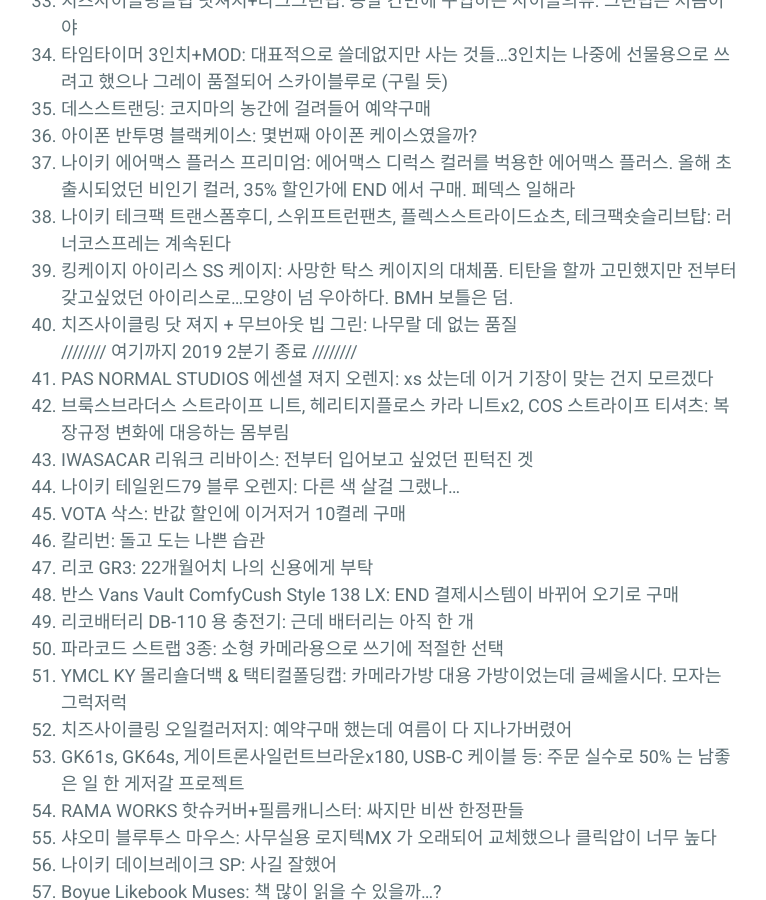
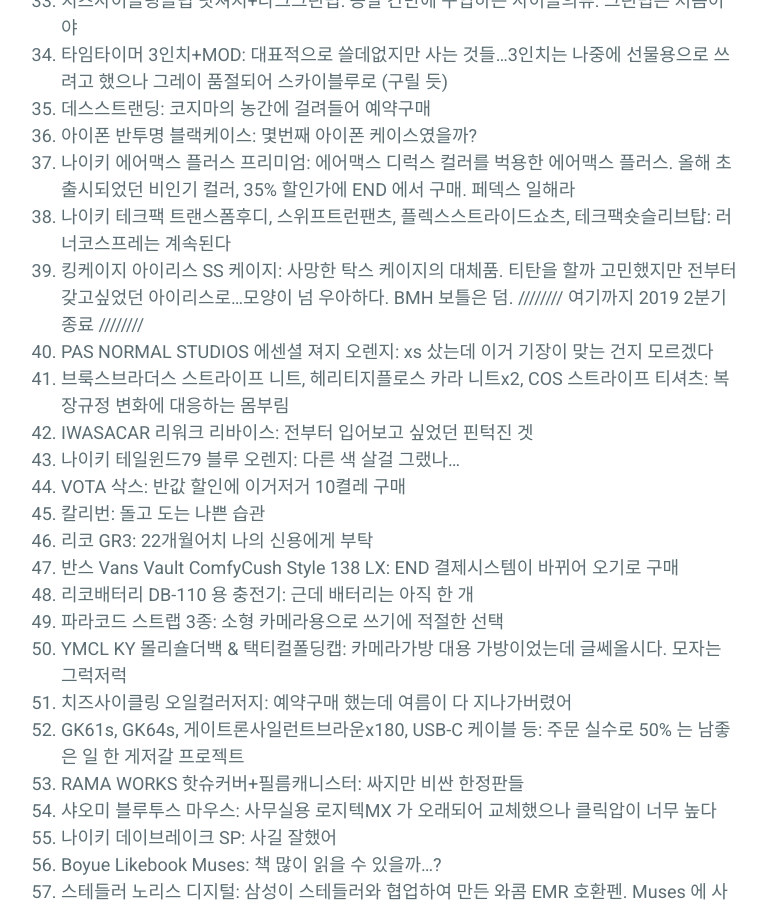
Before and after one commit to nnwb/nnwb.github.io, a Jekyll site: the page built from _posts/2019-01-01-2019buy.md, in a window 1280 px wide and 900 px high, scrolled down 1441 px. Shown: the whole window, without its empty margins (250-1016 px from the left). Built offline with Jekyll 4.4.1, drawn with Linux system fonts in a browser that asks for light colours; comment, search, counter and statistics services are not loaded.

Commit message:
Update 2019-01-01-2019buy.md

```diff
--- a/_posts/2019-01-01-2019buy.md
+++ b/_posts/2019-01-01-2019buy.md
@@ -49,35 +49,34 @@ comments: true
 37. 나이키 에어맥스 플러스 프리미엄: 에어맥스 디럭스 컬러를 벅용한 에어맥스 플러스. 올해 초 출시되었던 비인기 컬러, 35% 할인가에 END 에서 구매. 페덱스 일해라
 38. 나이키 테크팩 트랜스폼후디, 스위프트런팬츠, 플렉스스트라이드쇼츠, 테크팩숏슬리브탑: 러너코스프레는 계속된다
 39. 킹케이지 아이리스 SS 케이지: 사망한 탁스 케이지의 대체품. 티탄을 할까 고민했지만 전부터 갖고싶었던 아이리스로...모양이 넘 우아하다. BMH 보틀은 덤.
-40. 치즈사이클링 닷 져지 + 무브아웃 빕 그린: 나무랄 데 없는 품질
 //////// 여기까지 2019 2분기 종료 ////////
-41. PAS NORMAL STUDIOS 에센셜 져지 오렌지: xs 샀는데 이거 기장이 맞는 건지 모르겠다
-42. 브룩스브라더스 스트라이프 니트, 헤리티지플로스 카라 니트x2, COS 스트라이프 티셔츠: 복장규정 변화에 대응하는 몸부림
-43. IWASACAR 리워크 리바이스: 전부터 입어보고 싶었던 핀턱진 겟
-44. 나이키 테일윈드79 블루 오렌지: 다른 색 살걸 그랬나...
-45. VOTA 삭스: 반값 할인에 이거저거 10켤레 구매
-46. 칼리번: 돌고 도는 나쁜 습관
-47. 리코 GR3: 22개월어치 나의 신용에게 부탁
-48. 반스 Vans Vault ComfyCush Style 138 LX: END 결제시스템이 바뀌어 오기로 구매
-49. 리코배터리 DB-110 용 충전기: 근데 배터리는 아직 한 개
-50. 파라코드 스트랩 3종: 소형 카메라용으로 쓰기에 적절한 선택
-51. YMCL KY 몰리숄더백 & 택티컬폴딩캡: 카메라가방 대용 가방이었는데 글쎄올시다. 모자는 그럭저럭
-52. 치즈사이클링 오일컬러저지: 예약구매 했는데 여름이 다 지나가버렸어
-53. GK61s, GK64s, 게이트론사일런트브라운x180, USB-C 케이블 등: 주문 실수로 50% 는 남좋은 일 한 게저갈 프로젝트
-54. RAMA WORKS 핫슈커버+필름캐니스터: 싸지만 비싼 한정판들
-55. 샤오미 블루투스 마우스: 사무실용 로지텍MX 가 오래되어 교체했으나 클릭압이 너무 높다
-56. 나이키 데이브레이크 SP: 사길 잘했어
-57. Boyue Likebook Muses: 책 많이 읽을 수 있을까…?
-58. 스테들러 노리스 디지털: 삼성이 스테들러와 협업하여 만든 와콤 EMR 호환펜. Muses 에 사용하기 위해 구입. 근데 라미 사파리 S펜이 갖고싶네
-59. 닌텐도스위치 슈퍼패미콤 콘트롤러 2셋: 닌텐도온라인에서 슈패게임 서비스 개시와 함께 판매, 얼른 2개 샀는데 사실 이미 8bitdo 가 있다
-60. God&Famous Dirt Church 져지: 동계 근처에서 사게되는 데저트카모 아이템
-61. VR46 hat: 이 형광색은 노리스가 제법 어울리는 것이었다
-62. dNano 962c 바디: 디나노의 마지막 발악
-63. Mini-z MR015RM Readyset: 발매된지 10년도 넘었는데 과연 달리긴 할 지 모르겠다.
-64. 에네루프 AA, AAA, 급속충전기: MR015 를 달리게 해 줘야 할텐데
-65. Mini-z GT3RS whitebody: 훗날을 기약하며 장바구니에 끼워넣었지만 불투명한 미래. 필러도 휘어서 왔다. 이런 애들을 미도바디라고 부르는 걸 알게됨. 미도(색)바디
-66. 934 RSR Vaillant 시리즈:  미니지용 오토스케일 컬렉션(1/27), 미니챔프 다이케스트(1/43), 마조렛 다이캐스트 완구(1/57) 구매. 초로큐 사이즈가 아쉬운데 너무 비싸다
-67. LAMY SAFARI S펜: 삼성몰에서 판매한다. 보라색으로 구매. 가격은 창렬
+ 40. PAS NORMAL STUDIOS 에센셜 져지 오렌지: xs 샀는데 이거 기장이 맞는 건지 모르겠다
+41. 브룩스브라더스 스트라이프 니트, 헤리티지플로스 카라 니트x2, COS 스트라이프 티셔츠: 복장규정 변화에 대응하는 몸부림
+42. IWASACAR 리워크 리바이스: 전부터 입어보고 싶었던 핀턱진 겟
+43. 나이키 테일윈드79 블루 오렌지: 다른 색 살걸 그랬나...
+44. VOTA 삭스: 반값 할인에 이거저거 10켤레 구매
+45. 칼리번: 돌고 도는 나쁜 습관
+46. 리코 GR3: 22개월어치 나의 신용에게 부탁
+47. 반스 Vans Vault ComfyCush Style 138 LX: END 결제시스템이 바뀌어 오기로 구매
+48. 리코배터리 DB-110 용 충전기: 근데 배터리는 아직 한 개
+49. 파라코드 스트랩 3종: 소형 카메라용으로 쓰기에 적절한 선택
+50. YMCL KY 몰리숄더백 & 택티컬폴딩캡: 카메라가방 대용 가방이었는데 글쎄올시다. 모자는 그럭저럭
+51. 치즈사이클링 오일컬러저지: 예약구매 했는데 여름이 다 지나가버렸어
+52. GK61s, GK64s, 게이트론사일런트브라운x180, USB-C 케이블 등: 주문 실수로 50% 는 남좋은 일 한 게저갈 프로젝트
+53. RAMA WORKS 핫슈커버+필름캐니스터: 싸지만 비싼 한정판들
+54. 샤오미 블루투스 마우스: 사무실용 로지텍MX 가 오래되어 교체했으나 클릭압이 너무 높다
+55. 나이키 데이브레이크 SP: 사길 잘했어
+56. Boyue Likebook Muses: 책 많이 읽을 수 있을까…?
+57. 스테들러 노리스 디지털: 삼성이 스테들러와 협업하여 만든 와콤 EMR 호환펜. Muses 에 사용하기 위해 구입. 근데 라미 사파리 S펜이 갖고싶네
+58. 닌텐도스위치 슈퍼패미콤 콘트롤러 2셋: 닌텐도온라인에서 슈패게임 서비스 개시와 함께 판매, 얼른 2개 샀는데 사실 이미 8bitdo 가 있다
+59. God&Famous Dirt Church 져지: 동계 근처에서 사게되는 데저트카모 아이템
+60. VR46 hat: 이 형광색은 노리스가 제법 어울리는 것이었다
+61. dNano 962c 바디: 디나노의 마지막 발악
+62. Mini-z MR015RM Readyset: 발매된지 10년도 넘었는데 과연 달리긴 할 지 모르겠다.
+63. 에네루프 AA, AAA, 급속충전기: MR015 를 달리게 해 줘야 할텐데
+64. Mini-z GT3RS whitebody: 훗날을 기약하며 장바구니에 끼워넣었지만 불투명한 미래. 필러도 휘어서 왔다. 이런 애들을 미도바디라고 부르는 걸 알게됨. 미도(색)바디
+65. 934 RSR Vaillant 시리즈:  미니지용 오토스케일 컬렉션(1/27), 미니챔프 다이케스트(1/43), 마조렛 다이캐스트 완구(1/57) 구매. 초로큐 사이즈가 아쉬운데 너무 비싸다
+66. LAMY SAFARI S펜: 삼성몰에서 판매한다. 보라색으로 구매. 가격은 창렬
 //////// 여기까지 2019 3분기 종료 ////////
 68. END x SOPH x TIMEX MK1: 되라는 신발은 안되고 이런거만 되는 드로우...선물용도로 사용 예정
 69. 챔피온 유니버시티 크루넥: 요상한 사이즈 체계
```
